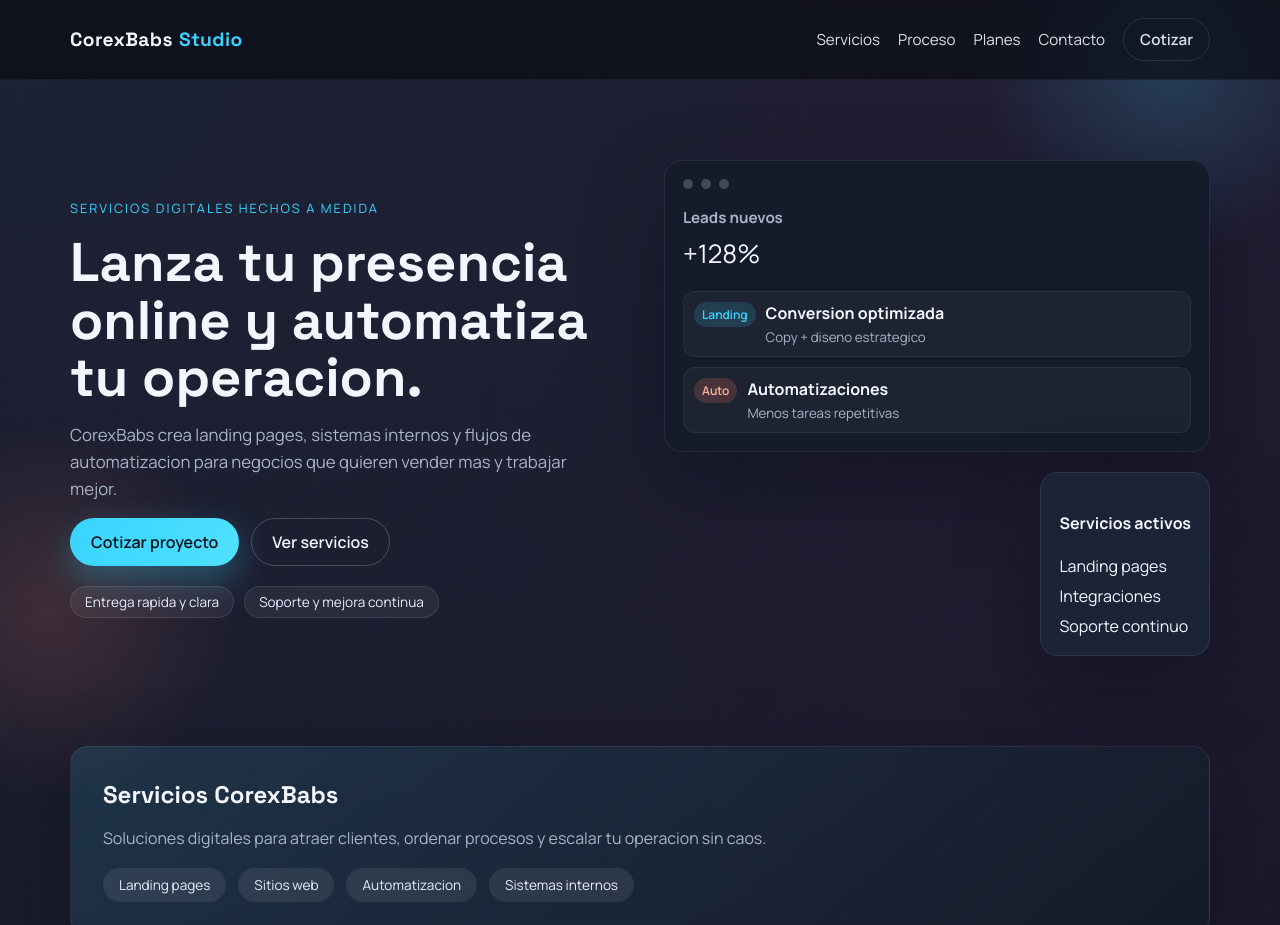
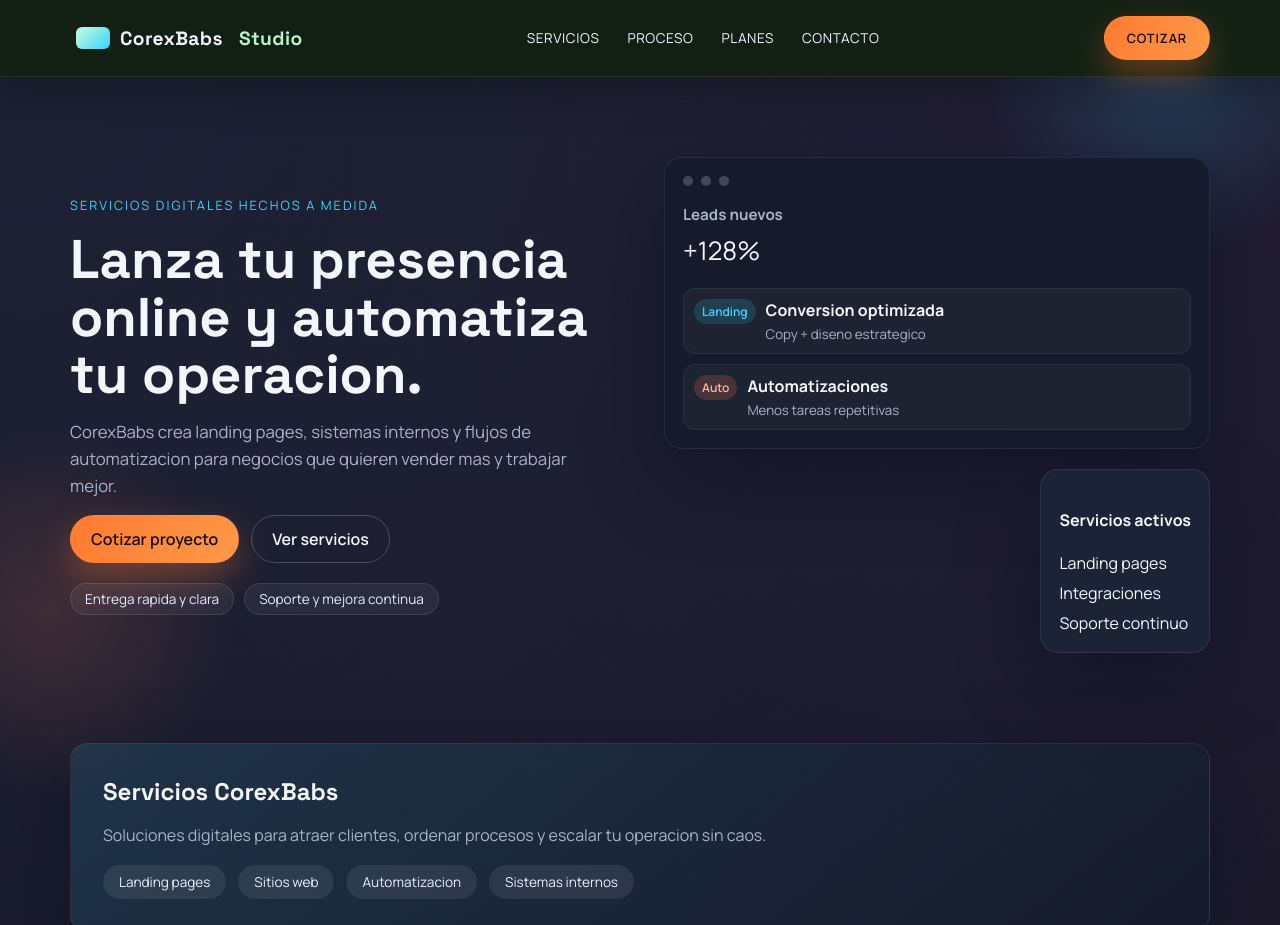
Before and after one commit to bastianbaeza/corexbabs.github.io, a plain HTML site: page index.html in a window 1280 px wide. Shown: the top 925 px of the page. Drawn offline with Linux system fonts and the light colour scheme.

Commit message:
Update header layout

```diff
--- a/css/pages/landing.css
+++ b/css/pages/landing.css
@@ -90,16 +90,16 @@ img {
   position: sticky;
   top: 0;
   z-index: 10;
-  backdrop-filter: blur(14px);
-  background: rgba(10, 13, 20, 0.7);
-  border-bottom: 1px solid rgba(255, 255, 255, 0.06);
+  background: #122014;
+  border-bottom: 1px solid rgba(255, 255, 255, 0.08);
+  box-shadow: 0 12px 40px rgba(6, 12, 8, 0.35);
 }
 
 .nav {
-  display: flex;
+  display: grid;
+  grid-template-columns: auto 1fr auto;
   align-items: center;
-  justify-content: space-between;
-  padding: 18px 0;
+  padding: 16px 0;
   gap: 20px;
 }
 
@@ -108,27 +108,40 @@ img {
   font-weight: 700;
   font-size: 1.2rem;
   letter-spacing: 0.4px;
+  display: inline-flex;
+  align-items: center;
+  gap: 10px;
+}
+
+.brand-mark {
+  width: 34px;
+  height: 22px;
+  border-radius: 6px;
+  background: linear-gradient(135deg, #c6ffd9, #38d4ff);
+  display: inline-block;
 }
 
 .brand span {
-  color: var(--accent);
+  color: #b8f5c8;
   margin-left: 6px;
 }
 
 .nav-links {
   display: flex;
   align-items: center;
-  gap: 18px;
+  justify-content: center;
+  gap: 28px;
 }
 
 .nav-links a {
-  font-size: 0.95rem;
-  color: var(--text);
-  opacity: 0.9;
+  font-size: 0.85rem;
+  color: #f3f6ff;
+  letter-spacing: 0.6px;
+  text-transform: uppercase;
 }
 
 .nav-links a:hover {
-  color: var(--accent);
+  color: #b8f5c8;
 }
 
 .nav-toggle {
@@ -154,9 +167,9 @@ img {
 }
 
 .btn.primary {
-  background: linear-gradient(120deg, var(--accent), #4fe0ff);
-  color: #041019;
-  box-shadow: 0 14px 35px rgba(56, 212, 255, 0.3);
+  background: linear-gradient(120deg, #ff7a30, #ff9848);
+  color: #1a0e07;
+  box-shadow: 0 14px 35px rgba(255, 122, 48, 0.35);
 }
 
 .btn.primary:hover {
@@ -177,6 +190,17 @@ img {
   border-color: rgba(255, 255, 255, 0.12);
   color: var(--text);
   padding: 10px 16px;
+}
+
+.header-cta {
+  text-transform: uppercase;
+  letter-spacing: 0.8px;
+  font-size: 0.8rem;
+  padding: 12px 22px;
+}
+
+.mobile-cta {
+  display: none;
 }
 
 .hero {
@@ -649,7 +673,7 @@ img {
 
 @media (max-width: 720px) {
   .nav {
-    flex-wrap: wrap;
+    grid-template-columns: 1fr auto;
   }
 
   .nav-links {
@@ -658,6 +682,10 @@ img {
     width: 100%;
     display: none;
     padding-bottom: 16px;
+    grid-column: 1 / -1;
+    justify-content: flex-start;
+    gap: 14px;
+    margin-top: 6px;
   }
 
   .nav-links.is-open {
@@ -667,6 +695,16 @@ img {
   .nav-toggle {
     display: inline-flex;
     margin-left: auto;
+  }
+
+  .header-cta {
+    display: none;
+  }
+
+  .mobile-cta {
+    display: inline-flex;
+    width: 100%;
+    justify-content: center;
   }
 
   .hero-visual {
--- a/index.html
+++ b/index.html
@@ -24,6 +24,7 @@
     <header class="site-header">
       <div class="container nav">
         <a class="brand" href="#inicio">
+          <span class="brand-mark"></span>
           CorexBabs<span>Studio</span>
         </a>
         <button
@@ -40,8 +41,9 @@
           <a href="#proceso">Proceso</a>
           <a href="#planes">Planes</a>
           <a href="#contacto">Contacto</a>
-          <a class="btn ghost" href="#contacto">Cotizar</a>
+          <a class="btn primary mobile-cta" href="#contacto">Cotizar</a>
         </nav>
+        <a class="btn primary header-cta" href="#contacto">Cotizar</a>
       </div>
     </header>
 
```
